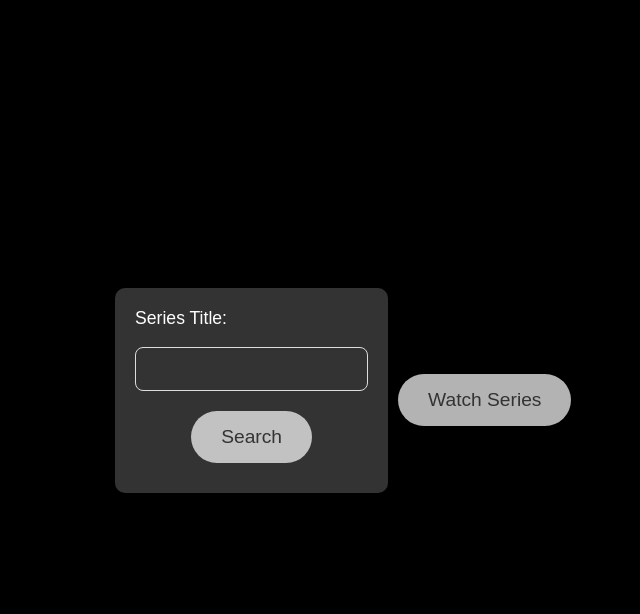
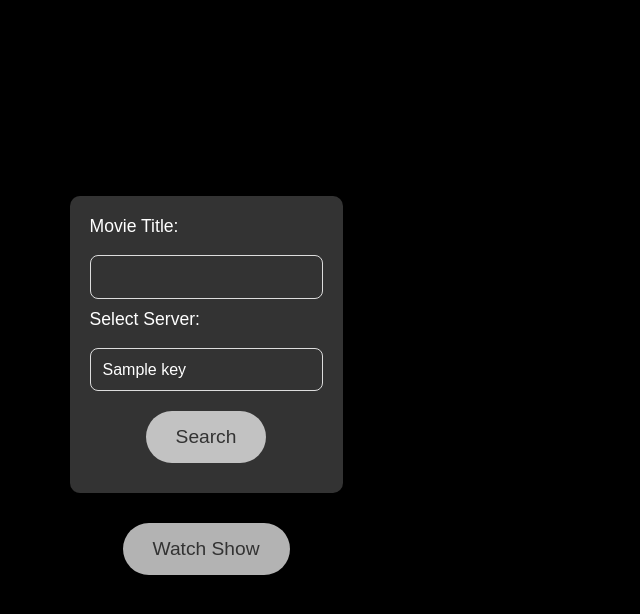
Before and after one commit to Abtin0/free-movie-streaming, a Flask app: template templates/series.html in a window 1280 px wide. Shown: the top 614 px of the page, without its empty margins (434-1074 px from the left). Run offline with Flask 3, Linux system fonts and the light colour scheme; the template is opened without the code that fills it: most values are stand-ins (such as "Sample title", 1, 10 or a date in 2020).

Commit message:
- Added Different Servers 🎥

```diff
--- a/app.py
+++ b/app.py
@@ -1,25 +1,51 @@
 from flask import Flask, render_template, request
 import requests
+import json
 
 app = Flask(__name__)
 
+omdb_key = "afdfdee3"
 omdb_endpoint = "https://www.omdbapi.com/"
-omdb_key = "afdfdee3"
+
+# Load the endpoints from the JSON file
+with open("static/endpoint.json", "r") as f:
+    data = f.read()
+    endpoints = json.loads(data)
 
 
-def movie_request(user_input):
+def movie_request(user_input, endpoint_key):
+    # Get the endpoint URL for the selected endpoint_key
+    selected_endpoint = request.form["endpoint"]
+
+    # Make the request to the selected endpoint
     response = requests.get(omdb_endpoint, params={"apikey": omdb_key, "s": user_input})
-    response = response.json().get("Search", [])
-    if response:
-        return f'https://vidsrc.xyz/embed/movie/{response[0]["imdbID"]}'
+
+    # Check if the response is successful
+    if response.status_code == 200:
+        data = response.json()
+        if data.get("Search"):
+            imdb_id = data["Search"][0]["imdbID"]
+            # Dynamically construct the URL for a movie by appending "/movie"
+            embed_url = f"{selected_endpoint}/movie/{imdb_id}"
+            return embed_url
     return None
 
 
-def series_request(user_input):
+def series_request(user_input, endpoint_key):
+    # Get the endpoint URL for the selected endpoint_key
+    selected_endpoint = request.form["endpoint"]
+
+    # Make the request to the selected endpoint
     response = requests.get(omdb_endpoint, params={"apikey": omdb_key, "s": user_input})
-    response = response.json().get("Search", [])
-    if response:
-        return f'https://vidsrc.xyz/embed/tv/{response[0]["imdbID"]}'
+
+    # Check if the response is successful
+    if response.status_code == 200:
+        data = response.json()
+        if data.get("Search"):
+            imdb_id = data["Search"][0]["imdbID"]
+            # Dynamically construct the URL for a movie by appending "/movie"
+            embed_url = f"{selected_endpoint}/tv/{imdb_id}"
+            return embed_url
     return None
 
 
@@ -32,24 +58,38 @@ def index():
 def movie():
     if request.method == "POST":
         user_input = request.form["user_input"]
-        movie_endpoint = movie_request(user_input)
+        endpoint_key = request.form["endpoint"]
+
+        # Call the movie_request function
+        movie_endpoint = movie_request(user_input, endpoint_key)
+
+        # Return the result based on whether a video URL is found
         if movie_endpoint:
-            return render_template('movie.html', video_url=movie_endpoint)
+            return render_template('movie.html', video_url=movie_endpoint, endpoints=endpoints)
         else:
-            return render_template('movie.html', error="No movies found for your search.")
-    return render_template('movie.html')
+            return render_template('movie.html', error="No movies found for your search.", endpoints=endpoints)
+
+    # Initial GET request, render the movie page with available endpoints
+    return render_template('movie.html', endpoints=endpoints)
 
 
 @app.route('/series', methods=["GET", "POST"])
 def series():
     if request.method == "POST":
         user_input = request.form["user_input"]
-        series_endpoint = series_request(user_input)
+        endpoint_key = request.form["endpoint"]
+
+        # Call the series_request function
+        series_endpoint = series_request(user_input, endpoint_key)
+
+        # Return the result based on whether a video URL is found
         if series_endpoint:
-            return render_template('series.html', video_url=series_endpoint)
+            return render_template('series.html', video_url=series_endpoint, endpoints=endpoints)
         else:
-            return render_template('series.html', error="No series found for your search.")
-    return render_template('series.html')
+            return render_template('series.html', error="No series found for your search.", endpoints=endpoints)
+
+    # Initial GET request, render the series page with available endpoints
+    return render_template('series.html', endpoints=endpoints)
 
 
 if __name__ == '__main__':
--- /dev/null
+++ b/static/endpoint.json
@@ -0,0 +1 @@
+{"VidBinge": "https://vidbinge.dev/embed","VidSRC": "https://vidsrc.xyz/embed/","111Movies": "https://111movies.com/","MoviesAPI": "https://moviesapi.club/"}
--- a/static/style.css
+++ b/static/style.css
@@ -172,3 +172,54 @@ iframe {
     height: 100%;
     border: none;
 }
+
+/* Dropdown (select) styling */
+select {
+    width: 100%;
+    padding: 12px;
+    margin: 10px 0;
+    border: 1px solid #ddd;
+    border-radius: 8px;
+    background-color: #333;
+    color: #fff;
+    font-size: 1rem;
+    appearance: none; /* Removes default styling */
+    -webkit-appearance: none; /* For Safari */
+    -moz-appearance: none; /* For Firefox */
+    cursor: pointer;
+    transition: border-color 0.3s ease;
+}
+
+/* Dropdown focus styling */
+select:focus {
+    border-color: #ff5c5c; /* Highlight border color on focus */
+    outline: none;
+}
+
+/* Dropdown arrow styling */
+select::-ms-expand {
+    display: none; /* Removes default dropdown arrow in IE */
+}
+
+/* Style for the custom dropdown arrow */
+.select-container {
+    position: relative;
+    width: 100%;
+}
+
+.select-container::after {
+    content: '▼';
+    position: absolute;
+    right: 10px;
+    top: 50%;
+    transform: translateY(-50%);
+    color: #fff;
+    font-size: 1.2rem;
+    pointer-events: none; /* Prevents interference with dropdown interaction */
+}
+
+/* Adjust label for dropdown */
+label[for="dropdown"] {
+    margin-bottom: 8px;
+    font-size: 1.1rem;
+}
--- a/templates/series.html
+++ b/templates/series.html
@@ -2,25 +2,61 @@
 <html lang="en">
 <head>
     <meta charset="UTF-8">
-    <title>Movie Search</title>
+    <title>Show Search</title>
     <link rel="stylesheet" href="../static/style.css">
+    <style>
+        .hidden {
+            display: none;
+        }
+        iframe {
+            width: 100%;
+            height: 100%;
+            border: none;
+        }
+    </style>
 </head>
 <body>
-    <h1>Search for a Movie</h1>
+    <div class="movie-form">
         <form method="POST">
-        <label for="user_input">Series Title:</label>
+            <label for="user_input">Movie Title:</label>
             <input type="text" id="user_input" name="user_input" required>
+
+            <label for="endpoint">Select Server:</label>
+            <select id="endpoint" name="endpoint">
+                {% for key, value in endpoints.items() %}
+                    <option value="{{ value }}">{{ key }}</option>
+                {% endfor %}
+            </select>
+
             <button type="submit" class="btn">Search</button>
         </form>
 
         {% if video_url %}
-        <div>
-            <a href="{{ video_url }}" target="_blank">
-                <button class="btn">Watch Series</button>
-            </a>
+        <div class="movie-button">
+            <button class="btn" id="watchMovieButton">Watch Show</button>
+        </div>
+        <div id="movieIframeContainer" class="hidden">
+            <iframe id="movieIframe" src="" allowfullscreen></iframe>
         </div>
         {% elif error %}
             <p>{{ error }}</p>
         {% endif %}
+    </div>
+
+    <script>
+        document.addEventListener("DOMContentLoaded", () => {
+            const watchMovieButton = document.getElementById("watchMovieButton");
+            const movieIframeContainer = document.getElementById("movieIframeContainer");
+            const movieIframe = document.getElementById("movieIframe");
+
+            if (watchMovieButton) {
+                watchMovieButton.addEventListener("click", () => {
+                    // Set the `src` of the iframe to the `video_url` and show it
+                    movieIframe.src = "{{ video_url }}";
+                    movieIframeContainer.classList.remove("hidden");
+                });
+            }
+        });
+    </script>
 </body>
 </html>
```
Also changed, not shown: templates/movie.html (+13 -4 lines). Lines whose indentation alone changed are shown as unchanged.
